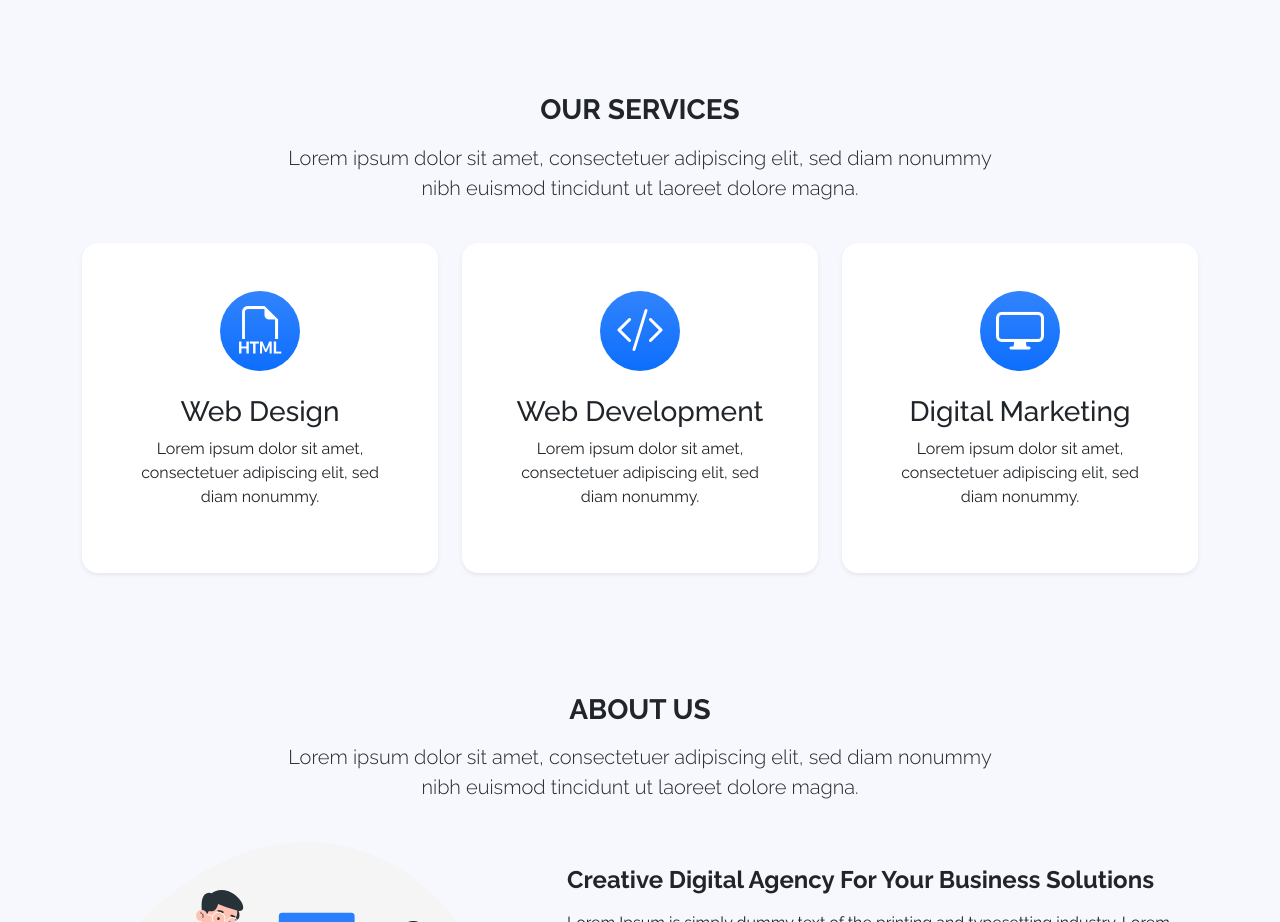
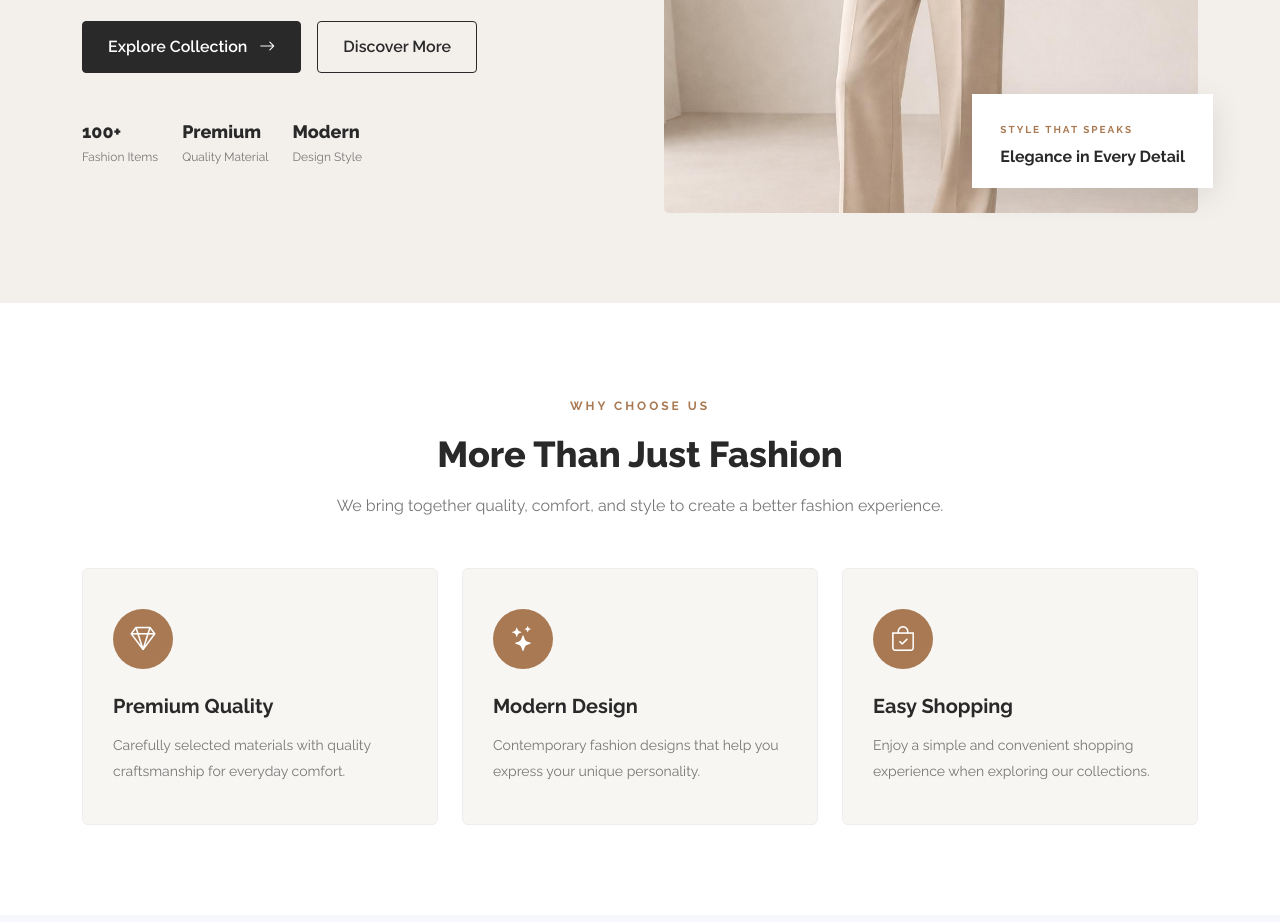
Before and after one commit to alfrzimhmd/toko_baju, a plain HTML site: page index.html in a window 1280 px wide. Shown: the part 513-1435 px from the top of the page. Drawn offline with nearby package versions, Linux system fonts and the light colour scheme.

Commit message:
feat: update hero section and services

```diff
--- a/assets/css/style.css
+++ b/assets/css/style.css
@@ -27,15 +27,18 @@ body {
   color: #0d6efd !important;
 }
 
+/* 1. BAGIAN INI YANG DIGANTI DARI KODE LAMA */
 .feature-icon-1 {
   display: inline-flex;
   align-items: center;
   justify-content: center;
-  width: 5rem;
-  height: 5rem;
-  font-size: 3rem;
-  color: #fff;
+  width: 4.5rem;
+  height: 4.5rem;
+  font-size: 2.2rem;
+  color: #1c1a17;
+  background-color: #ede8df;
   border-radius: 100%;
+  transition: all 0.3s ease;
 }
 
 .btn-social-media {
@@ -76,3 +79,220 @@ body {
 .footer .link a:hover {
   color: #0d6efd;
 }
+
+.hero-section {
+    padding: 90px 0;
+    background-color: #f3f0ec;
+    overflow: hidden;
+}
+
+.hero-label,
+.section-subtitle {
+    display: inline-block;
+    margin-bottom: 18px;
+    color: #a87952;
+    font-size: 12px;
+    font-weight: 700;
+    letter-spacing: 3px;
+}
+
+.hero-title {
+    margin-bottom: 25px;
+    color: #292929;
+    font-size: clamp(42px, 5vw, 65px);
+    font-weight: 800;
+    line-height: 1.15;
+}
+
+.hero-title span {
+    display: block;
+    color: #a87952;
+}
+
+.hero-description {
+    max-width: 500px;
+    margin-bottom: 30px;
+    color: #666666;
+    font-size: 16px;
+    line-height: 1.8;
+}
+
+.btn-hero-primary {
+    padding: 13px 25px;
+    color: #ffffff;
+    background-color: #292929;
+    border: 1px solid #292929;
+    border-radius: 4px;
+    font-weight: 600;
+    transition: all 0.3s ease;
+}
+
+.btn-hero-primary:hover {
+    color: #ffffff;
+    background-color: #a87952;
+    border-color: #a87952;
+}
+
+.btn-hero-outline {
+    padding: 13px 25px;
+    color: #292929;
+    border: 1px solid #292929;
+    border-radius: 4px;
+    font-weight: 600;
+    transition: all 0.3s ease;
+}
+
+.btn-hero-outline:hover {
+    color: #ffffff;
+    background-color: #292929;
+}
+
+.hero-statistics h4 {
+    margin-bottom: 5px;
+    color: #292929;
+    font-size: 18px;
+    font-weight: 800;
+}
+
+.hero-statistics p {
+    margin: 0;
+    color: #777777;
+    font-size: 12px;
+}
+
+.hero-image-wrapper {
+    position: relative;
+}
+
+.hero-image {
+    width: 100%;
+    height: 540px;
+    object-fit: cover;
+    border-radius: 5px;
+}
+
+.hero-image-caption {
+    position: absolute;
+    right: -15px;
+    bottom: 25px;
+    padding: 22px 28px;
+    background-color: #ffffff;
+    box-shadow: 0 8px 30px rgba(0, 0, 0, 0.1);
+}
+
+.hero-image-caption span {
+    color: #a87952;
+    font-size: 10px;
+    font-weight: 700;
+    letter-spacing: 2px;
+}
+
+.hero-image-caption h5 {
+    margin: 7px 0 0;
+    color: #292929;
+    font-size: 16px;
+    font-weight: 700;
+}
+
+/* Services Section */
+.services-section {
+    padding: 90px 0;
+    background-color: #ffffff;
+}
+
+.section-heading {
+    max-width: 650px;
+    margin: 0 auto;
+}
+
+.section-heading h2 {
+    margin-bottom: 15px;
+    color: #292929;
+    font-size: 36px;
+    font-weight: 800;
+}
+
+.section-heading p {
+    color: #777777;
+    line-height: 1.8;
+}
+
+.service-card {
+    height: 100%;
+    padding: 40px 30px;
+    background-color: #f8f6f3;
+    border: 1px solid #eeeeee;
+    border-radius: 6px;
+    transition: all 0.3s ease;
+}
+
+.service-card:hover {
+    transform: translateY(-8px);
+    box-shadow: 0 12px 30px rgba(0, 0, 0, 0.08);
+}
+
+.service-icon {
+    display: inline-flex;
+    align-items: center;
+    justify-content: center;
+    width: 60px;
+    height: 60px;
+    margin-bottom: 25px;
+    color: #ffffff;
+    background-color: #a87952;
+    border-radius: 50%;
+    font-size: 25px;
+}
+
+.service-card h4 {
+    margin-bottom: 15px;
+    color: #292929;
+    font-size: 20px;
+    font-weight: 700;
+}
+
+.service-card p {
+    margin: 0;
+    color: #777777;
+    font-size: 14px;
+    line-height: 1.8;
+}
+
+/* Responsive */
+@media (max-width: 991px) {
+    .hero-section {
+        padding: 65px 0;
+    }
+
+    .hero-image {
+        height: 430px;
+    }
+
+    .hero-image-caption {
+        right: 10px;
+    }
+}
+
+@media (max-width: 576px) {
+    .hero-title {
+        font-size: 42px;
+    }
+
+    .hero-image {
+        height: 350px;
+    }
+
+    .hero-statistics {
+        gap: 20px !important;
+    }
+
+    .hero-statistics h4 {
+        font-size: 15px;
+    }
+
+    .hero-image-caption {
+        right: 8px;
+        bottom: 12px;
+        padding: 15px;
+    }
+}
--- a/index.html
+++ b/index.html
@@ -80,66 +80,119 @@
     <!-- Main Content -->
     <main class="flex-shrink-0">
         <!-- Heroes -->
-        <div class="container col-xxl-8 px-4 py-5">
-            <div class="row flex-lg-row-reverse align-items-center g-5">
-                <div class="col-lg-5">
-                    <img src="assets/img/heroes.svg" class="d-block mx-lg-auto img-fluid" alt="Digital Creative" loading="lazy">
+       <section id="home" class="hero-section">
+           <div class="container">
+               <div class="row align-items-center g-5">
+                   <div class="col-lg-6">
+                       <span class="hero-label">NEW COLLECTION 2026</span>
+
+                       <h1 class="hero-title">
+                           Discover Your
+                           <span>Personal Style.</span>
+                       </h1>
+
+                       <p class="hero-description">
+                           Explore our latest fashion collection, designed
+                           to bring comfort, confidence, and timeless style
+                           to your everyday look.
+                       </p>
+
+                       <div class="d-flex flex-wrap gap-3">
+                           <a href="#portfolio" class="btn btn-hero-primary">
+                               Explore Collection
+                               <i class="bi bi-arrow-right ms-2"></i>
+                           </a>
+
+                           <a href="#about" class="btn btn-hero-outline">
+                               Discover More
+                           </a>
                        </div>
-                <div class="col-lg-7">
-                    <h1 class="fw-bold lh-2 mb-4">Creative Digital Agency For Your Business Solutions</h1>
-                    <p class="lead mb-5">Lorem Ipsum is simply dummy text of the printing and typesetting industry. Lorem Ipsum has been the industry's standard dummy text ever since the 1500s.</p>
-                    <div class="d-grid gap-2 d-md-flex justify-content-md-start">
-                        <a href="https://api.whatsapp.com/send?phone=6281377783334&text=Assalamualaikum.." class="btn btn-primary rounded-pill px-4 py-2"><i class="bi bi-whatsapp me-2"></i> Let's talk with us</a>
+
+                       <div class="hero-statistics d-flex gap-4 mt-5">
+                           <div>
+                               <h4>100+</h4>
+                               <p>Fashion Items</p>
                            </div>
+                           <div>
+                               <h4>Premium</h4>
+                               <p>Quality Material</p>
+                           </div>
+                           <div>
+                               <h4>Modern</h4>
+                               <p>Design Style</p>
                            </div>
                        </div>
                    </div>
 
-        <!-- Services -->
-        <div id="services" class="container text-center py-5">
-            <div class="row">
-                <div class="col-lg-8 mx-auto">
-                    <h3 class="fw-bold lh-2 mb-3">OUR SERVICES</h3>
-                    <p class="lead">Lorem ipsum dolor sit amet, consectetuer adipiscing elit, sed diam nonummy nibh euismod tincidunt ut laoreet dolore magna.</p>
-                </div>
-            </div>
-
-            <div class="row py-4">
-                <div class="col-lg-4 mb-4 mb-lg-0">
-                    <div class="card border-0 rounded-4 shadow-sm">
-                        <div class="card-body p-3 p-sm-5">
-                            <div class="feature-icon-1 bg-primary bg-gradient mb-4">
-                                <i class="bi-filetype-html"></i>
-                            </div>
-                            <h3>Web Design</h3>
-                            <p>Lorem ipsum dolor sit amet, consectetuer adipiscing elit, sed diam nonummy.</p>
-                        </div>
-                    </div>
-                </div>
-                <div class="col-lg-4 mb-4 mb-lg-0">
-                    <div class="card border-0 rounded-4 shadow-sm">
-                        <div class="card-body p-3 p-sm-5">
-                            <div class="feature-icon-1 bg-primary bg-gradient mb-4">
-                                <i class="bi-code-slash"></i>
-                            </div>
-                            <h3>Web Development</h3>
-                            <p>Lorem ipsum dolor sit amet, consectetuer adipiscing elit, sed diam nonummy.</p>
-                        </div>
-                    </div>
-                </div>
-                <div class="col-lg-4 mb-4 mb-lg-0">
-                    <div class="card border-0 rounded-4 shadow-sm">
-                        <div class="card-body p-3 p-sm-5">
-                            <div class="feature-icon-1 bg-primary bg-gradient mb-4">
-                                <i class="bi-display"></i>
-                            </div>
-                            <h3>Digital Marketing</h3>
-                            <p>Lorem ipsum dolor sit amet, consectetuer adipiscing elit, sed diam nonummy.</p>
+                   <div class="col-lg-6">
+                       <div class="hero-image-wrapper">
+                           <img src="assets/img/hero-fashion.jpeg"
+                               alt="ATELIER Fashion Collection"
+                               class="hero-image img-fluid">
+                           <div class="hero-image-caption">
+                               <span>STYLE THAT SPEAKS</span>
+                               <h5>Elegance in Every Detail</h5>
                            </div>
                        </div>
                    </div>
                </div>
            </div>
+       </section>
+
+       <!-- Services -->
+       <section id="services" class="services-section">
+           <div class="container">
+               <div class="section-heading text-center">
+                   <span class="section-subtitle">WHY CHOOSE US</span>
+                   <h2>More Than Just Fashion</h2>
+                   <p>
+                       We bring together quality, comfort, and style
+                       to create a better fashion experience.
+                   </p>
+               </div>
+
+               <div class="row g-4 mt-4">
+                   <div class="col-md-4">
+                       <div class="service-card">
+                           <div class="service-icon">
+                               <i class="bi bi-gem"></i>
+                           </div>
+                           <h4>Premium Quality</h4>
+                           <p>
+                               Carefully selected materials with quality
+                               craftsmanship for everyday comfort.
+                           </p>
+                       </div>
+                   </div>
+
+                   <div class="col-md-4">
+                       <div class="service-card">
+                           <div class="service-icon">
+                               <i class="bi bi-stars"></i>
+                           </div>
+                           <h4>Modern Design</h4>
+                           <p>
+                               Contemporary fashion designs that help
+                               you express your unique personality.
+                           </p>
+                       </div>
+                   </div>
+
+                   <div class="col-md-4">
+                       <div class="service-card">
+                           <div class="service-icon">
+                               <i class="bi bi-bag-check"></i>
+                           </div>
+                           <h4>Easy Shopping</h4>
+                           <p>
+                               Enjoy a simple and convenient shopping
+                               experience when exploring our collections.
+                           </p>
+                       </div>
+                   </div>
+               </div>
+           </div>
+       </section>
 
         <!-- About -->
         <div id="about" class="container text-center py-5">
```
Also changed, not shown: assets/img/hero-fashion.jpeg (added). Lines whose indentation alone changed are shown as unchanged.
